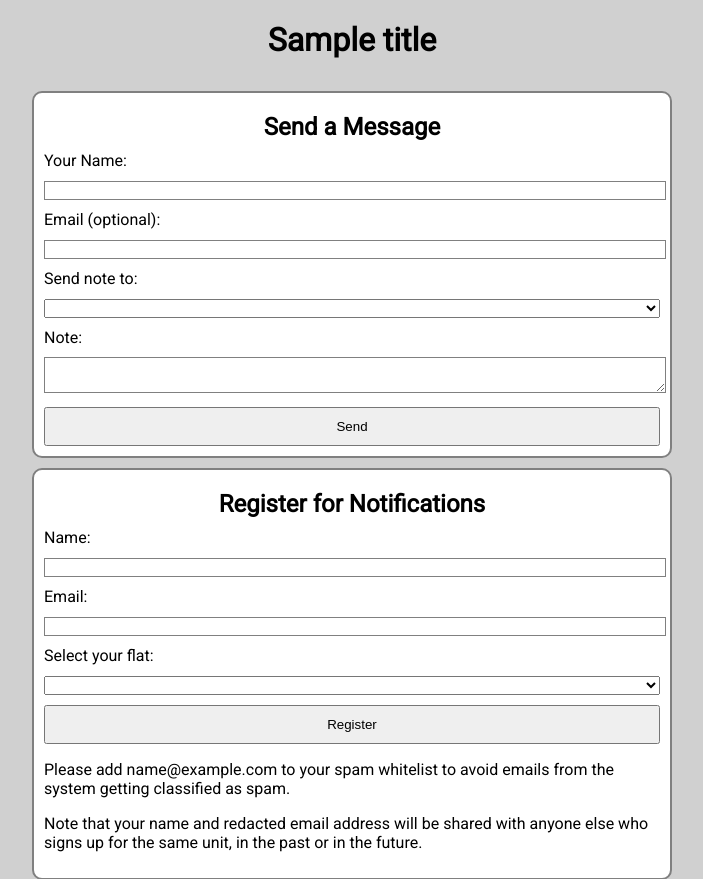
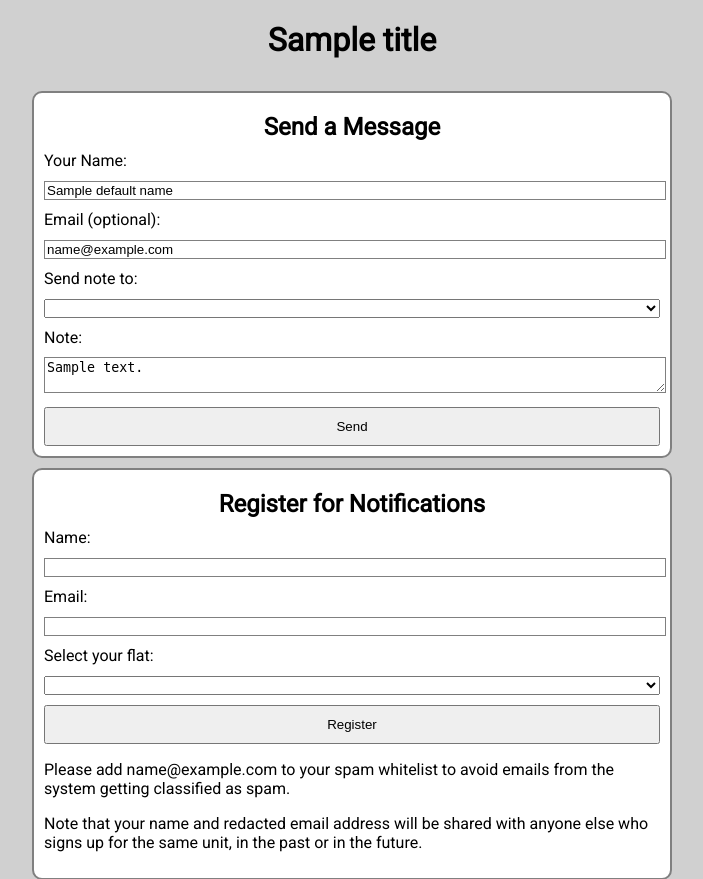
Before and after one commit to matthewlai/Chipmunk, a Flask app: template templates/index.html in a window 1280 px wide. Shown: the top 879 px of the page, without its empty margins (288-991 px from the left). Run offline with Flask 2, Linux system fonts and the light colour scheme; the template is opened without the code that fills it: most values are stand-ins (such as "Sample title", 1, 10 or a date in 2020).

Commit message:
Added default name, email, and note (set to last sent valuse)

```diff
--- a/main.py
+++ b/main.py
@@ -217,6 +217,9 @@ def HandleNotify(sender_name, sender_email, unit, note):
 
 @app.route('/')
 def index():
+  default_name = session.get('default_name', '')
+  default_email = session.get('default_email', '')
+  default_note = session.get('default_note', '')
   return render_template('index.html',
                          title=config.INSTALLATION_NAME,
                          units=config.UNITS,
@@ -224,7 +227,10 @@ def index():
                          max_name_length=config.MAX_NAME_LENGTH,
                          max_email_length=config.MAX_EMAIL_LENGTH,
                          max_note_length=config.MAX_NOTE_LENGTH,
-			 sender_email=config.SENDER_EMAIL,
+                         default_name=default_name,
+                         default_email=default_email,
+                         default_note=default_note,
+			                   sender_email=config.SENDER_EMAIL,
                          contact_email=config.CONTACT_EMAIL)
 
 
@@ -249,6 +255,9 @@ def signup():
 def notify():
   try:
     HandleNotify(request.form['name'], request.form['email'], request.form['unit'], request.form['note'])
+    session['default_name'] = request.form['name']
+    session['default_email'] = request.form['email']
+    session['default_note'] = request.form['note']
     flash("Note successfully sent to users registered for {}".format(request.form['unit']))
   except ValueError as e:
     flash(str(e))
--- a/templates/index.html
+++ b/templates/index.html
@@ -34,9 +34,9 @@
         <h2>Send a Message</h2>
         <form action="{{ url_for('notify') }}" method="post">
           <label for="name">Your Name:</label>
-          <input type="text" name="name" maxlength="{{ max_name_length }}">
+          <input type="text" name="name" maxlength="{{ max_name_length }}" value="{{ default_name }}">
           <label for="email">Email (optional):</label>
-          <input type="email" name="email" maxlength="{{ max_email_length }}" optional>
+          <input type="email" name="email" maxlength="{{ max_email_length }}" value="{{ default_email }}" optional>
           <label for="unit">Send note to:</label>
           <select id="unit" name="unit">
             <option value="none"></option>
@@ -45,7 +45,7 @@
             {% endfor %}
           </select><br />
           <label for="note">Note:</label>
-          <textarea name="note" maxlength="{{ max_note_length }}"></textarea><br />
+          <textarea name="note" maxlength="{{ max_note_length }}">{{ default_note }}</textarea><br />
           <input type="submit" value="Send"><br />
         </form>
       </div>
```
